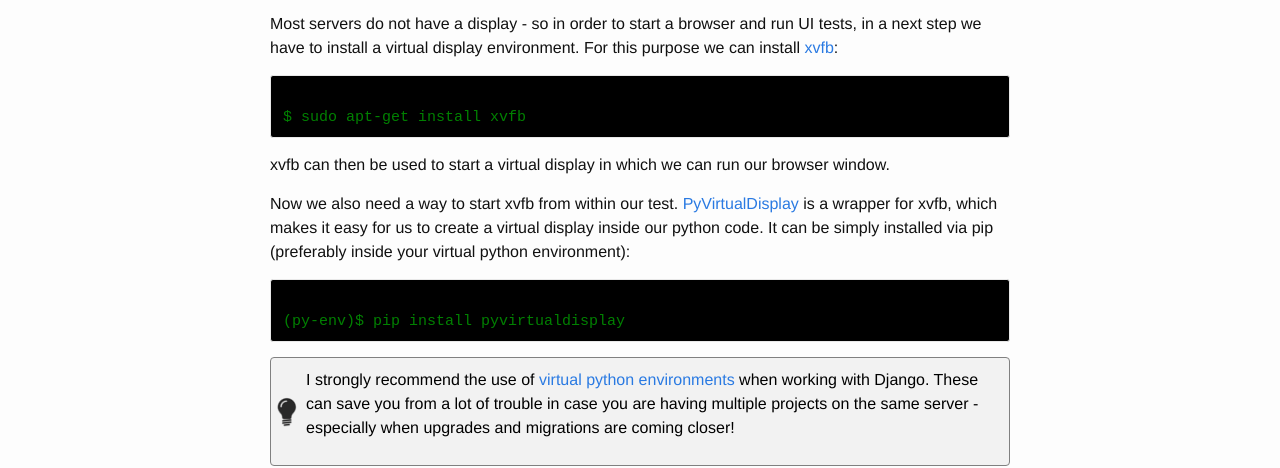
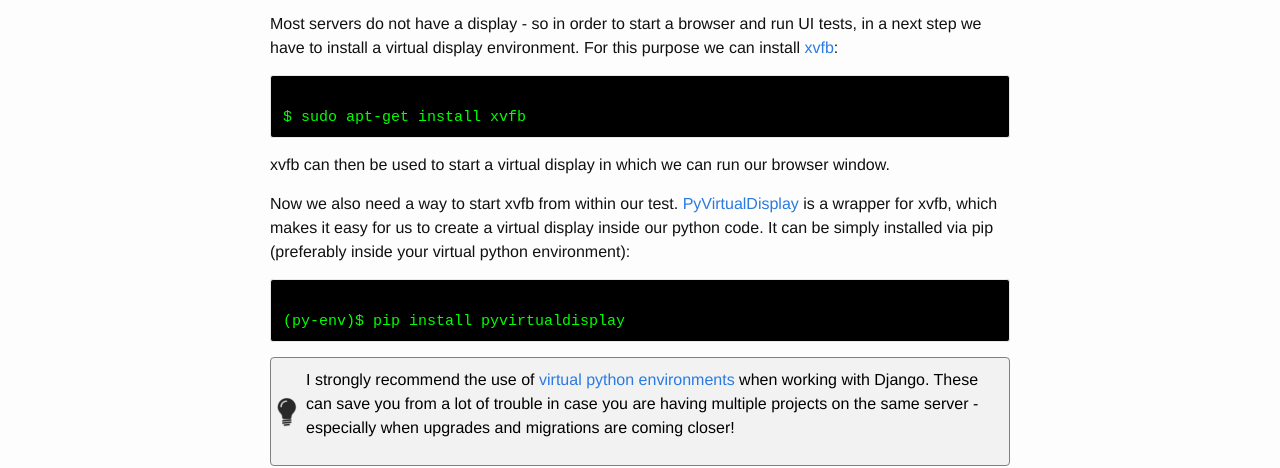
Before and after one commit to fishi0x01/fishi0x01.github.io, a Jekyll site: the page built from _posts/2015-03-02-Functional-headless-UI-testing-in-Django-with-Selenium.md, in a window 1280 px wide. Shown: the part 623-1091 px from the top of the page. Built offline with Jekyll 4.4.1, drawn with Linux system fonts in a browser that asks for light colours; comment, search, counter and statistics services are not loaded.

Commit message:
Going live

```diff
--- /dev/null
+++ b/CNAME
@@ -0,0 +1 @@
+fishi.devtail.com
--- a/_includes/tags/shell-start.html
+++ b/_includes/tags/shell-start.html
@@ -1 +1 @@
-<pre style="background: black; color: green;">
+<pre style="background: black; color: #00FF00;">
```
